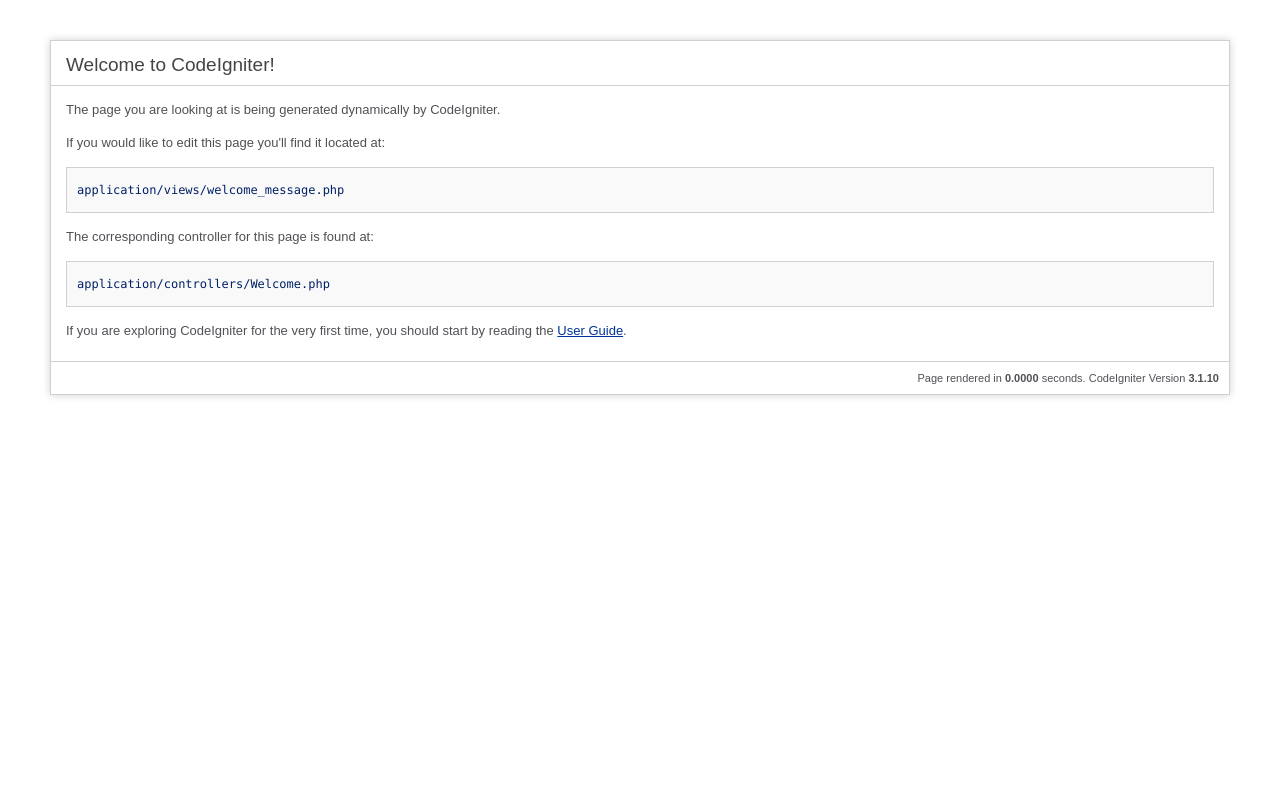
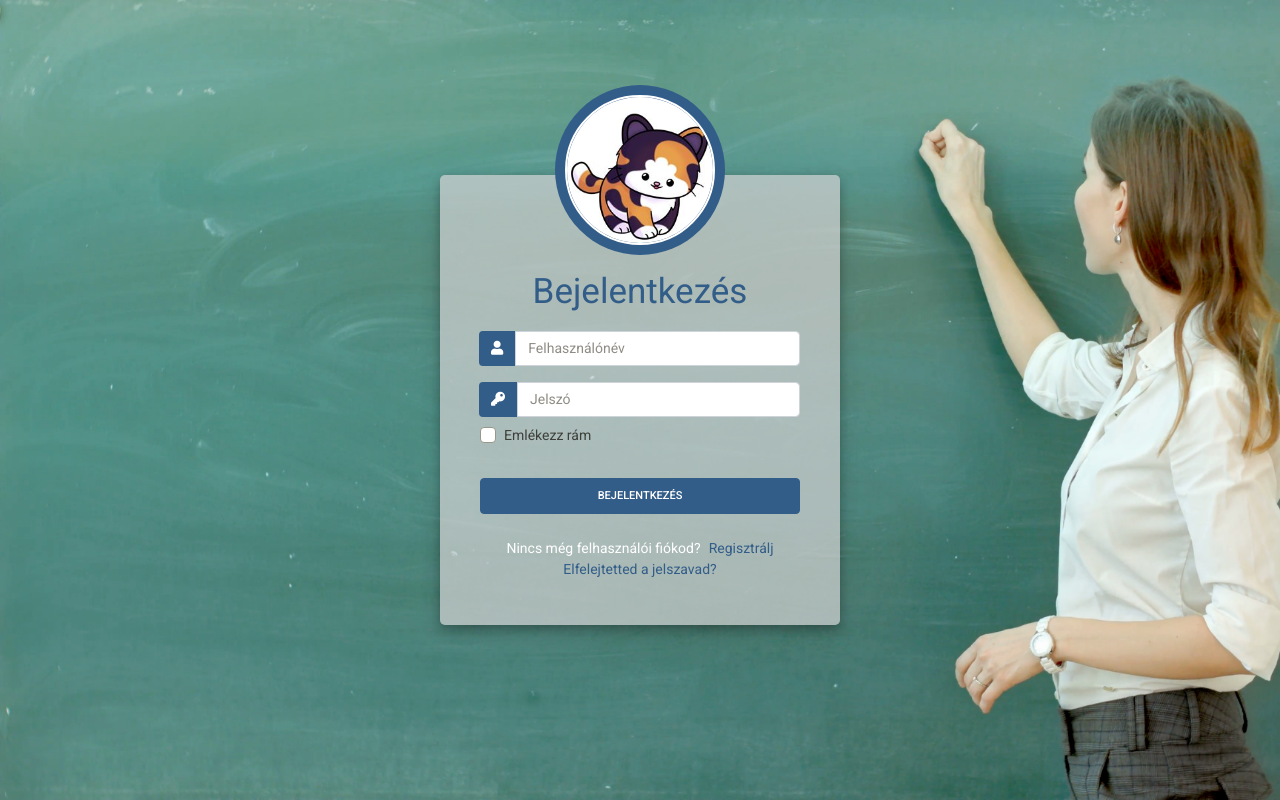
Before and after one commit to pl2team/PL2-repository, a CodeIgniter app: page /okito/ in a window 1280 px wide. Run offline with CodeIgniter, Linux system fonts and the light colour scheme; some libraries are stand-ins or nearby versions.

Commit message:
Login page létrehozása, login css hozzáadása, regisztráció css refactor

```diff
--- a/okito/application/config/routes.php
+++ b/okito/application/config/routes.php
@@ -49,8 +49,9 @@
 | Examples:	my-controller/index	-> my_controller/index
 |		my-controller/my-method	-> my_controller/my_method
 */
-$route['register']="users/register";
+
+
 $route['registration']="users/registration";
-$route['default_controller'] = 'welcome';
+$route['default_controller'] = 'users/login';
 $route['404_override'] = '';
 $route['translate_uri_dashes'] = FALSE;
--- a/okito/application/controllers/Users.php
+++ b/okito/application/controllers/Users.php
@@ -30,4 +30,10 @@
             echo '<br>';
             echo 'Regisztrált: '.  $this->input->post('username');
 	}
+    public function login()
+    {
+        $this->load->helper('url');
+        $this->load->helper('form');
+        $this->load->view('login');
+    }
 }
--- /dev/null
+++ b/okito/application/views/login.php
@@ -0,0 +1,58 @@
+<!DOCTYPE html>
+<html>
+    <head>
+    <meta charset="UTF-8">
+    <link rel="stylesheet" href="<?php echo base_url();?>assets/css/bootstrap.css">
+    <link rel="stylesheet" href="<?php echo base_url();?>assets/css/style.css">
+    <link rel="stylesheet" href="https://use.fontawesome.com/releases/v5.6.1/css/all.css" integrity="sha384-gfdkjb5BdAXd+lj+gudLWI+BXq4IuLW5IT+brZEZsLFm++aCMlF1V92rMkPaX4PP" crossorigin="anonymous">
+    <title>Bejelentkezés</title>
+    </head>
+    <body class="loginbody">
+        <div  class="container h-100">
+            <div class="d-flex justify-content-center h-100">
+		<div class="user_card">
+                    <div class="d-flex justify-content-center">
+			<div class="brand_logo_container">
+                            <img class="brand_logo" src="<?php echo base_url()?>/assets/images/cica.png" class="cica_logo" alt="Logo">
+			</div>
+                    </div>
+                    <h1 class="title block">Bejelentkezés</h1>
+                    <div class=" block form_container">
+			<?php echo form_open('users/login')?>
+                            <div class="input-group mb-3 ">
+				<div class="input-group-append">
+                                    <span class="input-group-text"><i class="fas fa-user"></i></span>
+				</div>
+				<input type="text" name="username" class="form-control "  placeholder="Felhasználónév">
+                            </div>
+                            <div class="input-group mb-2 ">
+				<div class="input-group-append">
+                                    <span class="input-group-text"><i class="fas fa-key"></i></span>
+				</div>
+				<input type="password" name="password" class="form-control"  placeholder="Jelszó">
+                            </div>
+                            <div class="form-group">
+				<div class="custom-control custom-checkbox">
+                                    <input type="checkbox" class="custom-control-input">
+                                    <label class="custom-control-label">Emlékezz rám</label>
+				</div>
+                            </div>
+
+                    </div>
+                    <div class="d-flex justify-content-center mt-3 ">
+			<button style="color:white;" type="submit" class="btn btn-primary btn-block">Bejelentkezés</button>
+                    </div>
+                    <?php echo form_close();?>
+                    <div class="mt-4">
+			<div style="color:white"  class="d-flex justify-content-center ">
+                            Nincs még felhasználói fiókod? <a style="color:#325D88;" href="<?php echo base_url()?>/registration" class="ml-2">Regisztrálj</a>
+			</div>
+			<div  class="d-flex justify-content-center ">
+                            <a style="color:#325D88;" href="#">Elfelejtetted a jelszavad?</a>
+			</div>
+                    </div>
+		</div>
+            </div>
+	</div>
+    </body>
+</html>
--- a/okito/assets/css/style.css
+++ b/okito/assets/css/style.css
@@ -11,12 +11,79 @@
     -moz-background-size: cover;
     -webkit-background-size: cover;
     color:black;
-
+    height:100%;
 }
-
+.loginbody{
+    background: #fff url(http://localhost/okito/assets/images/loginbg.png);
+    background-repeat: no-repeat;
+    background-size: cover;
+    -ms-background-size: cover;
+    -o-background-size: cover;
+    -moz-background-size: cover;
+    -webkit-background-size: cover;
+    height:100%;
+}
 .regform{
-   	background: rgba(211, 211, 211, 0.5);
-	box-shadow: rgba(0, 0, 0, 0.3) 20px 20px 20px;
+   	background: rgba(211, 211, 211, 0.6);
+	box-shadow: rgba(0, 0, 0, 0.7) 20px 20px 20px;
         padding: 40px;
         border-radius: 25px;
 }
+
+.user_card {
+    height: 450px;
+    width: 400px;
+    padding: 40px;
+    margin: auto;
+    background: rgba(211, 211, 211, 0.7);
+    box-shadow: rgba(0, 0, 0, 0.7) 20px 20px 20px;
+    position: relative;
+    display: flex;
+    justify-content: center;
+    flex-direction: column;
+    box-shadow: 0 4px 8px 0 rgba(0, 0, 0, 0.2), 0 6px 20px 0 rgba(0, 0, 0, 0.19);
+    -webkit-box-shadow: 0 4px 8px 0 rgba(0, 0, 0, 0.2), 0 6px 20px 0 rgba(0, 0, 0, 0.19);
+    -moz-box-shadow: 0 4px 8px 0 rgba(0, 0, 0, 0.2), 0 6px 20px 0 rgba(0, 0, 0, 0.19);
+    border-radius: 5px;
+}
+.brand_logo_container {
+    position: absolute;
+    height: 170px;
+    width: 170px;
+    top: -90px;
+    border-radius: 50%;
+    background: #325D88;
+    padding: 10px;
+    text-align: center;
+}
+.brand_logo {
+    height: 150px;
+    width: 150px;
+    border-radius: 50%;
+    border: 2px solid white;
+}
+.form_container {
+    margin-top: 10px;
+}
+.login_container {
+    padding: 0 2rem;
+}
+.input-group-text {
+    background: #325D88 !important;
+    color: white !important;
+    border: 0 !important;
+    border-radius: 0.25rem 0 0 0.25rem !important;
+}
+.input_user,
+.input_pass:focus {
+    box-shadow: none !important;
+    outline: 0px !important;
+}
+.custom-checkbox .custom-control-input:checked~.custom-control-label::before {
+    background-color: #325D88 !important;
+}
+.title{
+    color:#325D88;
+    padding-top:50px;
+    text-align: center
+}
```
Also changed, not shown: okito/application/views/registration.php (+8 -7 lines), okito/assets/images/cica.png (added), okito/assets/images/loginbg.png (added).
